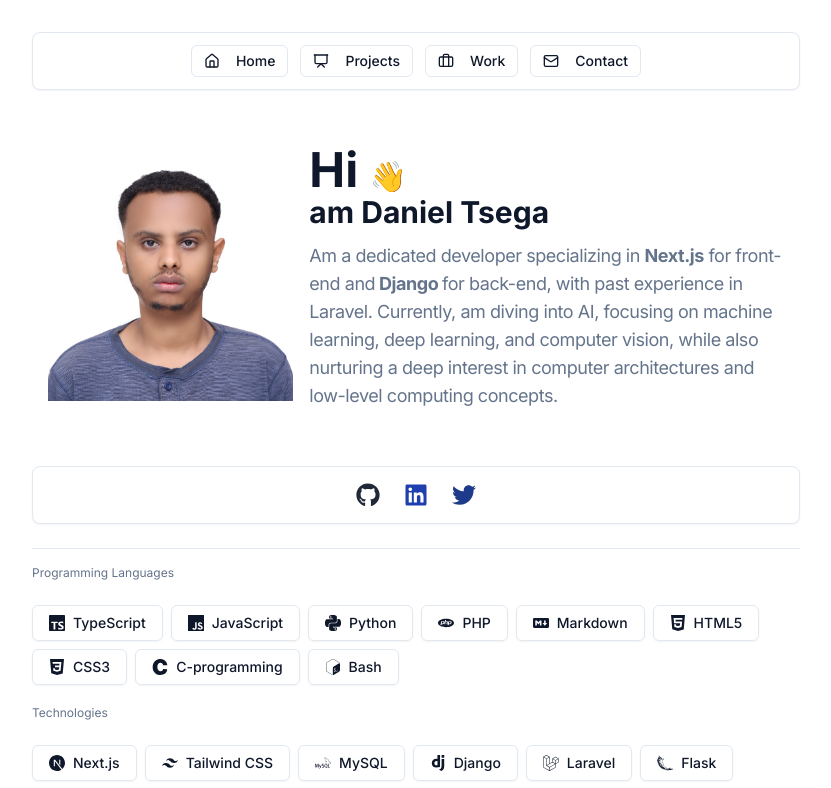
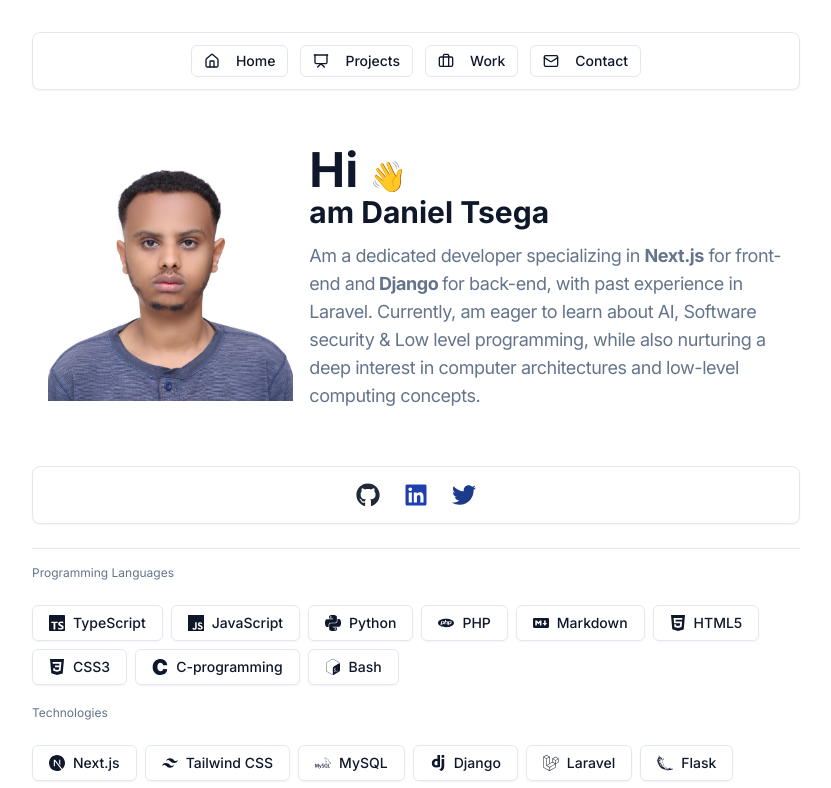
Before and after one commit to danieltsega/portfolio-website, a Next.js app: page / in a window 1280 px wide. Shown: the top 788 px of the page, without its empty margins (224-1055 px from the left). Built offline with nearby package versions, Linux system fonts and the light colour scheme.

Commit message:
Update bio.tsx

```diff
--- a/src/components/bio.tsx
+++ b/src/components/bio.tsx
@@ -35,9 +35,7 @@ const Bio = () => {
           Am a dedicated developer specializing in{" "}
           <span className="font-bold">Next.js</span> for front-end and
           <span className="font-bold"> Django </span>
-          for back-end, with past experience in Laravel. Currently, am diving
-          into AI, focusing on machine learning, deep learning, and computer
-          vision, while also nurturing a deep interest in computer architectures
+          for back-end, with past experience in Laravel. Currently, am eager to learn about AI, Software security & Low level programming, while also nurturing a deep interest in computer architectures
           and low-level computing concepts.
         </p>
       </div>
```
